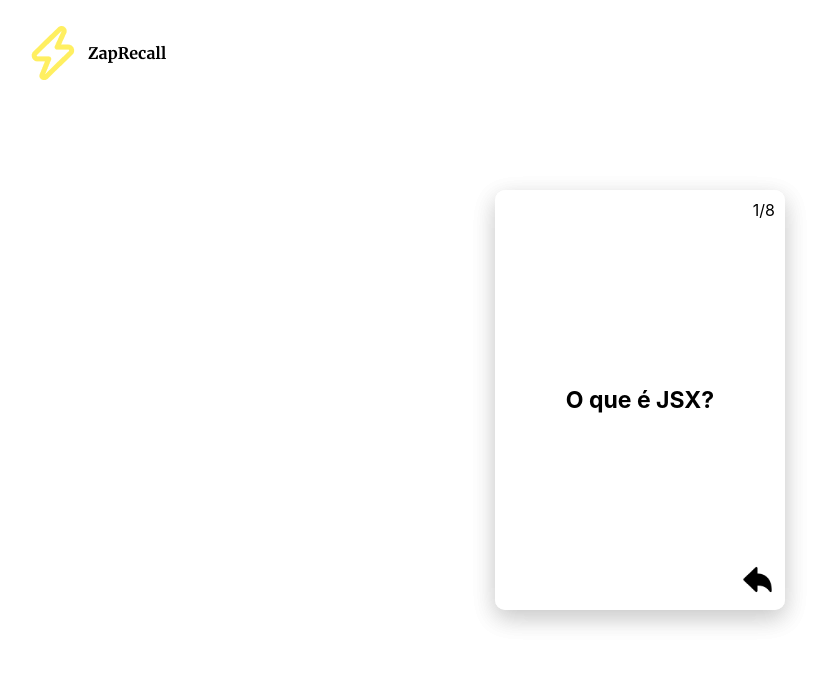
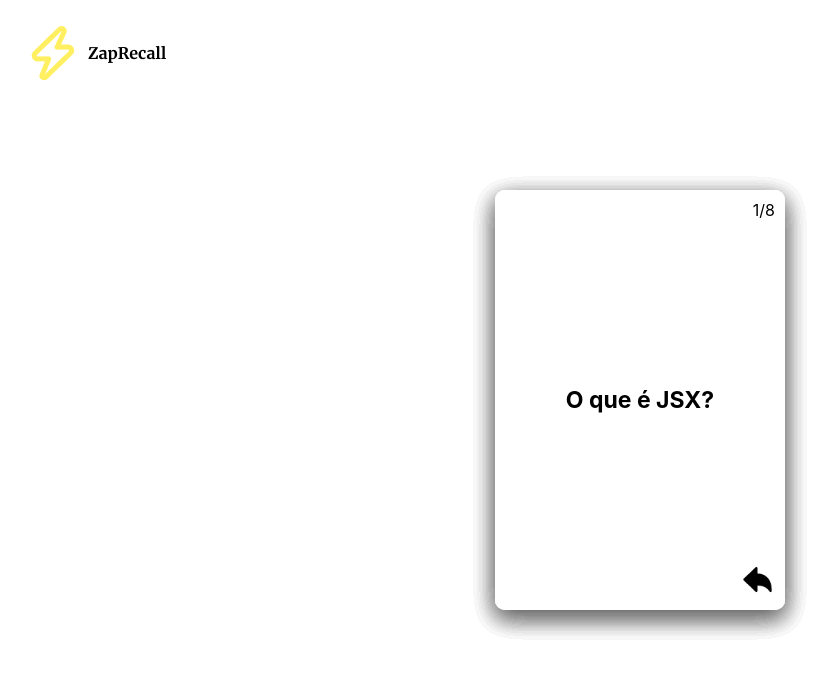
Before and after one commit to joaohdallago/ZapRecall, a React (Create React App) app: page / in a window 1280 px wide. Both pictures are taken after a click on the button "Praticar react". Shown: the top 674 px of the page, without its empty margins (0-835 px from the left). Built offline with nearby package versions, Linux system fonts and the light colour scheme.

Commit message:
refactoring

```diff
--- a/public/index.html
+++ b/public/index.html
@@ -4,7 +4,6 @@
     <meta charset="utf-8" />
     <meta http-equiv="X-UA-Compatible" content="IE=edge">
     <meta name="viewport" content="width=device-width, initial-scale=1" />
-    <link rel="stylesheet" href="style.css">
     <link rel="shortcut icon" href="./assets/favicon.png" type="image/x-icon">
     <title>ZapRecall</title>
   </head>
--- a/src/components/flashcards/Flashcard.js
+++ b/src/components/flashcards/Flashcard.js
@@ -18,14 +18,14 @@ export default function Flashcard({ flashcardData }) {
                     </div>
 
                     <span>
-                        O que é JSX?
+                        {question}
                     </span>
 
                     <TurnButton onClick={() => setFlashcardClasses([...flashcardClasses, 'turned'])}/>
                 </div>
                 <div class="front-face face">
                     <span>
-                        O que é JSX?
+                        {question}
                     </span>
 
                     <div className='flashcard-counter'>
@@ -33,7 +33,7 @@ export default function Flashcard({ flashcardData }) {
                     </div>
 
                     <p>
-                        Uma extensão de linguagem do JavaScript
+                        {answer}
                     </p>
 
                     {
--- a/src/components/flashcards/Flashcards.js
+++ b/src/components/flashcards/Flashcards.js
@@ -3,8 +3,44 @@ import Flashcard from "./Flashcard"
 export default function Flashcards() {
     const flashcardList = [
         {
-            question: 'O que é JSX?',
-            answer: 'Uma extensão de linguagem do JavaScript',
+            question: 'Usamos estado (state) para __',
+            answer: 'dizer para o React quais informações quando atualizadas devem renderizar a tela novamente',
+            counter: '8/8'
+        },
+
+        {
+            question: 'Usamos props para __',
+            answer: 'passar diferentes informações para componentes',
+            counter: '7/8'
+        },
+
+        {
+            question: 'Usamos o npm para __ ',
+            answer: 'gerenciar os pacotes necessários e suas dependências',
+            counter: '6/8'
+        },
+
+        {
+            question: 'O ReactDOM nos ajuda __ ',
+            answer: 'interagindo com a DOM para colocar componentes React na mesma',
+            counter: '5/8'
+        },
+
+        {
+            question: 'Podemos colocar __ dentro do JSX',
+            answer: 'expressões',
+            counter: '4/8'
+        },
+
+        {
+            question: 'Componentes devem iniciar com __',
+            answer: 'letra maiúscula',
+            counter: '3/8'
+        },
+
+        {
+            question: 'O React é __',
+            answer: 'uma biblioteca JavaScript para construção de interfaces',
             counter: '2/8'
         },
 
--- a/src/index.js
+++ b/src/index.js
@@ -1,4 +1,5 @@
 import ReactDOM from 'react-dom';
 import App from './components/App';
 
+import './css/style.css'
 ReactDOM.render(<App />, document.querySelector("#root"));
```
Also changed, not shown: src/css/style.css (renamed from public/style.css).
